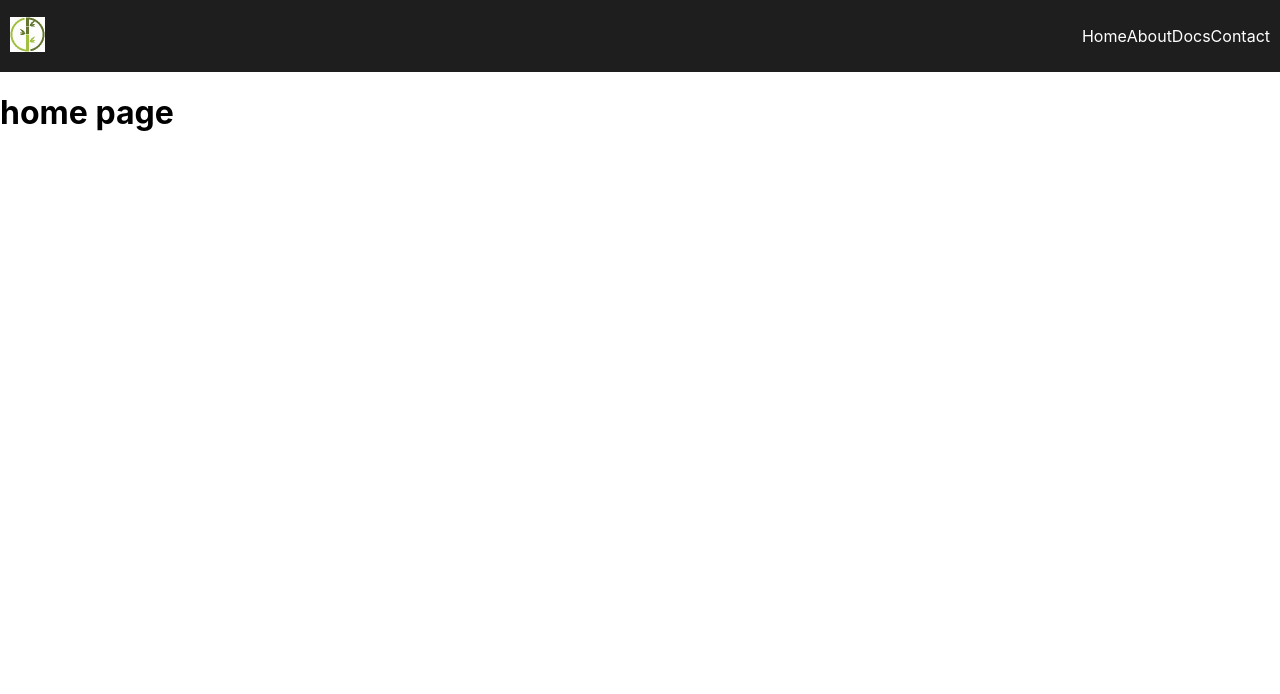
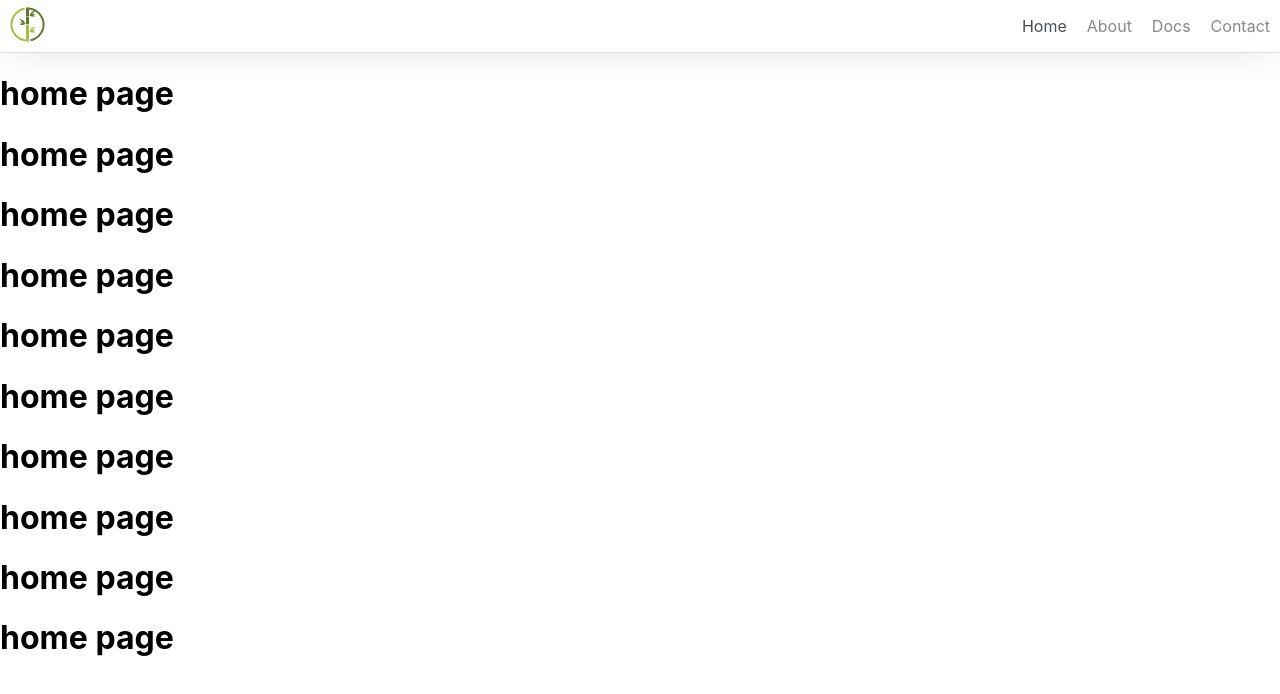
Before and after one commit to bambooss/pz-website, a Next.js app: page / in a window 1280 px wide. Shown: the top 694 px of the page. Built offline with nearby package versions, Linux system fonts and the light colour scheme.

Commit message:
Navigation Basic styling

```diff
--- a/components/layout/MainHeader.js
+++ b/components/layout/MainHeader.js
@@ -1,8 +1,10 @@
 import Image from 'next/image';
 import Link from 'next/link';
 import classes from '../../styles/components/MainHeader.module.scss';
+import { useRouter } from 'next/router';
 
 function MainHeader() {
+  const router = useRouter();
   return (
     <header className={classes.main}>
       <Link href="/">
@@ -17,16 +19,32 @@ function MainHeader() {
       </Link>
       <nav>
         <ul className={classes.list}>
-          <li>
+          <li
+            className={`${router.pathname === '/' ? classes.active : ''} ${
+              classes.listItem
+            }`}
+          >
             <Link href="/">Home</Link>
           </li>
-          <li>
+          <li
+            className={`${router.pathname === '/about' ? classes.active : ''} ${
+              classes.listItem
+            }`}
+          >
             <Link href="/about">About</Link>
           </li>
-          <li>
+          <li
+            className={`${router.pathname === '/docs' ? classes.active : ''} ${
+              classes.listItem
+            }`}
+          >
             <Link href="/docs">Docs</Link>
           </li>
-          <li>
+          <li
+            className={`${
+              router.pathname === '/contact' ? classes.active : ''
+            } ${classes.listItem}`}
+          >
             <Link href="/contact">Contact</Link>
           </li>
         </ul>
--- a/pages/index.js
+++ b/pages/index.js
@@ -1,4 +1,4 @@
-import Head from 'next/head'
+import Head from 'next/head';
 // import Image from 'next/image'
 // import styles from '../styles/Home.module.scss'
 
@@ -7,9 +7,21 @@ export default function Home() {
     <div>
       <Head>
         <title>Project Zone</title>
-        <meta name="description" content="Connecting projects with developers" />
+        <meta
+          name="description"
+          content="Connecting projects with developers"
+        />
       </Head>
       <h1>home page</h1>
+      <h1>home page</h1>
+      <h1>home page</h1>
+      <h1>home page</h1>
+      <h1>home page</h1>
+      <h1>home page</h1>
+      <h1>home page</h1>
+      <h1>home page</h1>
+      <h1>home page</h1>
+      <h1>home page</h1>
     </div>
-  )
+  );
 }
--- a/styles/_variables.scss
+++ b/styles/_variables.scss
@@ -16,10 +16,16 @@ $color-dark-3: #2d3032;
 $color-dark-4: #484d53;
 
 $color-light-1: #ffffff;
+$color-light-2: #dddddd;
+$color-light-3: #aaaaaa;
+$color-light-4: #888888;
 
 $color-text-dark: #1e1e1e;
 $color-text: #2d3032;
 $color-text-light: #ffffff;
+
+$color-text-navigation-link: $color-light-4;
+$color-text-navigation-link-active: $color-dark-4;
 
 /*
   GRADIENTS
@@ -28,6 +34,7 @@ $color-text-light: #ffffff;
 /*
   SHADOWS
 */
+$shadow-long: 0 2px 40px -7px $color-light-2;
 
 /*
   BORDER
--- a/styles/components/MainHeader.module.scss
+++ b/styles/components/MainHeader.module.scss
@@ -1,13 +1,24 @@
+//noinspection ALL
 .main {
-  padding: $padding-xs;
   display: flex;
   justify-content: space-between;
   align-items: center;
-  background: $color-text-dark;
-  color: $color-text-light;
+  color: $color-text-dark;
+  padding: $padding-0 $padding-xs;
+  border-bottom: $border-thin solid lighten($color-light-2, .9);
+  box-shadow: $shadow-long;
 }
 
 .list {
   display: flex;
   list-style-type: none;
 }
+
+.listItem {
+  color: $color-text-navigation-link;
+  margin-left: $margin-m;
+}
+
+.active {
+  color: $color-text-navigation-link-active;
+}
```
